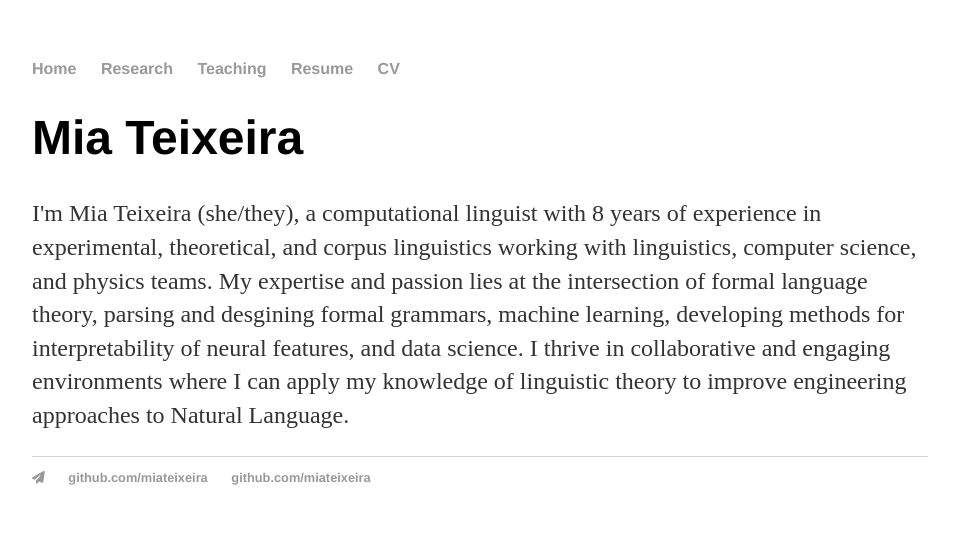
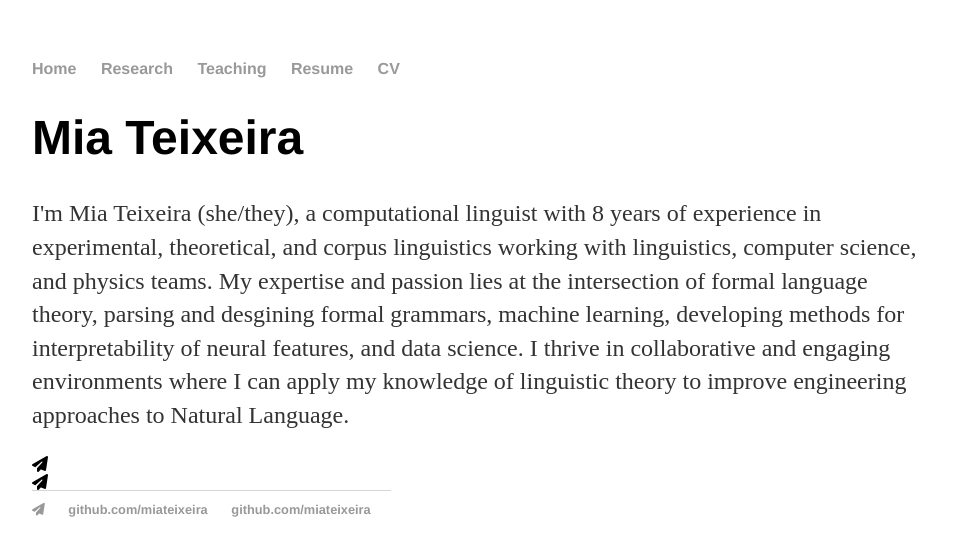
Before and after one commit to miateixeira/miateixeira.github.io, a Jekyll site: the page built from index.html, in a window 1280 px wide. Shown: the top 556 px of the page, without its empty margins (160-1119 px from the left). Built offline with Jekyll 4.4.1, drawn with Linux system fonts in a browser that asks for light colours; nearby versions of some CDN libraries.

Commit message:
icons???

```diff
--- a/_layouts/default.html
+++ b/_layouts/default.html
@@ -22,6 +22,7 @@
     </nav>
     <div class="container">
       {{ content }}
+      <i class="fa fa-paper-plane"</i>
     </div><!-- /.container -->
     <footer>
       <ul>
```
